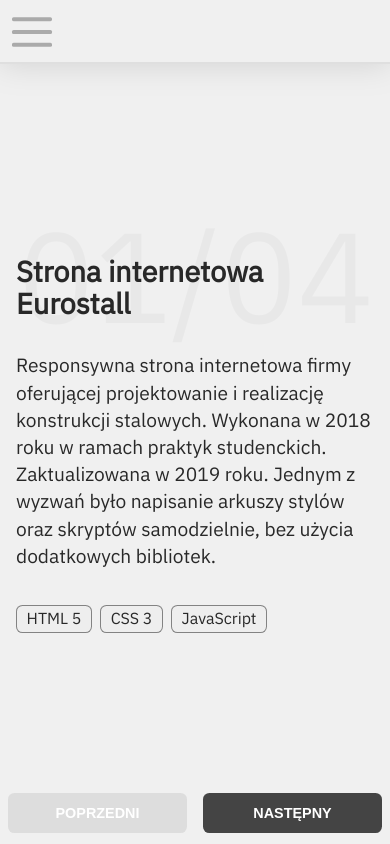
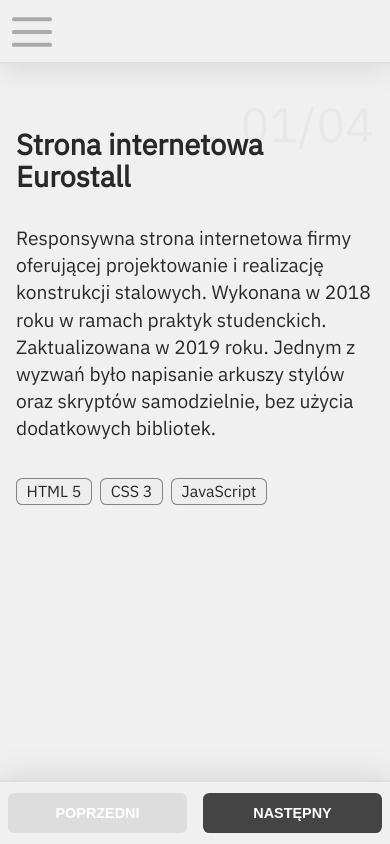
Before and after one commit to ChrisAraneo/Personal-Website, a React app: page /portfolio in a window 390 px wide. Built offline with nearby package versions, Linux system fonts and the light colour scheme.

Commit message:
Project buttons are bug free now

```diff
--- a/src/index.css
+++ b/src/index.css
@@ -183,7 +183,7 @@
 
 /* PAGE ELEMENTS */
 .page-container {
-    padding-top: 0;
+    padding-top: 4rem;
     box-sizing: border-box;
     position: absolute;
     top: 0;
@@ -250,9 +250,9 @@
 .projects-row {
     display: flex;
     flex-direction: column;
-    justify-content: center;
+    justify-content: flex-start;
     max-width: 100%;
-    min-height: calc(100vh - 9rem);
+    height: calc(100vh - 9rem);
 }
 @media only screen and (max-width: 1023.75px) {
     .half {
@@ -332,6 +332,9 @@
         justify-items: center;
         align-items: center;
     }
+    .project {
+        margin-bottom: 5rem;
+    }
 }
 .project-container-enter {
     opacity: 0;
@@ -341,6 +344,11 @@
     opacity: 1;
     transform: translateY(0);
     transition: opacity 300ms, transform 300ms;
+}
+@media only screen and (max-width: 1023.75px) {
+    .project-container-enter-done {
+
+    }
 }
 .project-container-exit {
     opacity: 1;
@@ -352,7 +360,7 @@
     transition: opacity 300ms, transform 300ms;
 }
 .project {
-    display: absolute;
+    display: static;
 }
 .project-header {
     display: flex;
@@ -396,13 +404,18 @@
 }
 @media only screen and (max-width: 1023.75px) {
     .project-buttons-container {
-        position: static;
+        position: fixed;
         margin-top: 0;
         bottom: 0;
         left: 0;
         width: 100%;
         height: 4rem;
         z-index: 97;
+        background-color: rgba(240,240,240);
+        transition: height .3s;
+        z-index: 97;
+        border-top: 2px solid #dfdfdf;
+        filter: drop-shadow(0px 0px 1rem rgba(0,0,0,0.125));
     }
     .project-header h2 {
         line-height: 2rem;
@@ -415,4 +428,8 @@
         flex-direction: column;
         justify-content: flex-start;
     }
+    .project-index {
+        font-size: 3rem;
+        line-height: 3rem;
+    }
 }
--- a/src/pages/portfolio.js
+++ b/src/pages/portfolio.js
@@ -61,14 +61,19 @@
 
                         </>
                     ))}
-
                 </div>
+                <CSSTransition
+                    in={true}
+                    timeout={500}
+                    classNames="page"
+                    unmountOnExit>
                     <div className="project-buttons-container">
                         <button
                             className={`button ${this.state.index <= 0 ? 'disabled' : ''}`} disabled={this.state.index <= 0 ? true : false} onClick={() => this.setState({ index: this.state.index - 1 })}>Poprzedni</button>
                         <button
                             className={`button ${this.state.index >= this.projects.length - 1 ? 'disabled' : ''}`} disabled={this.state.index >= this.projects.length - 1 ? true : false} onClick={() => this.setState({ index: this.state.index + 1 })}>Następny</button>
                     </div>
+                </CSSTransition>
             </>
         );
     }
```
Lines whose indentation alone changed are shown as unchanged.
